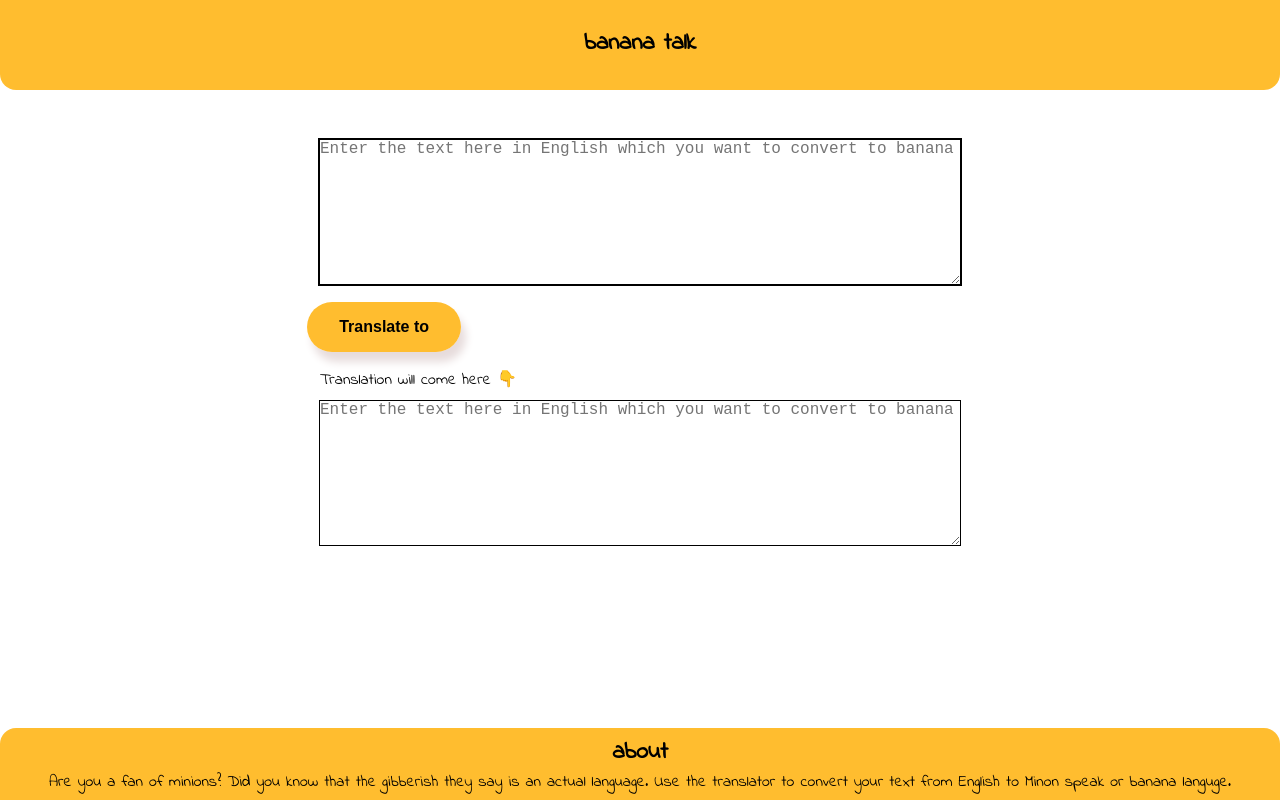
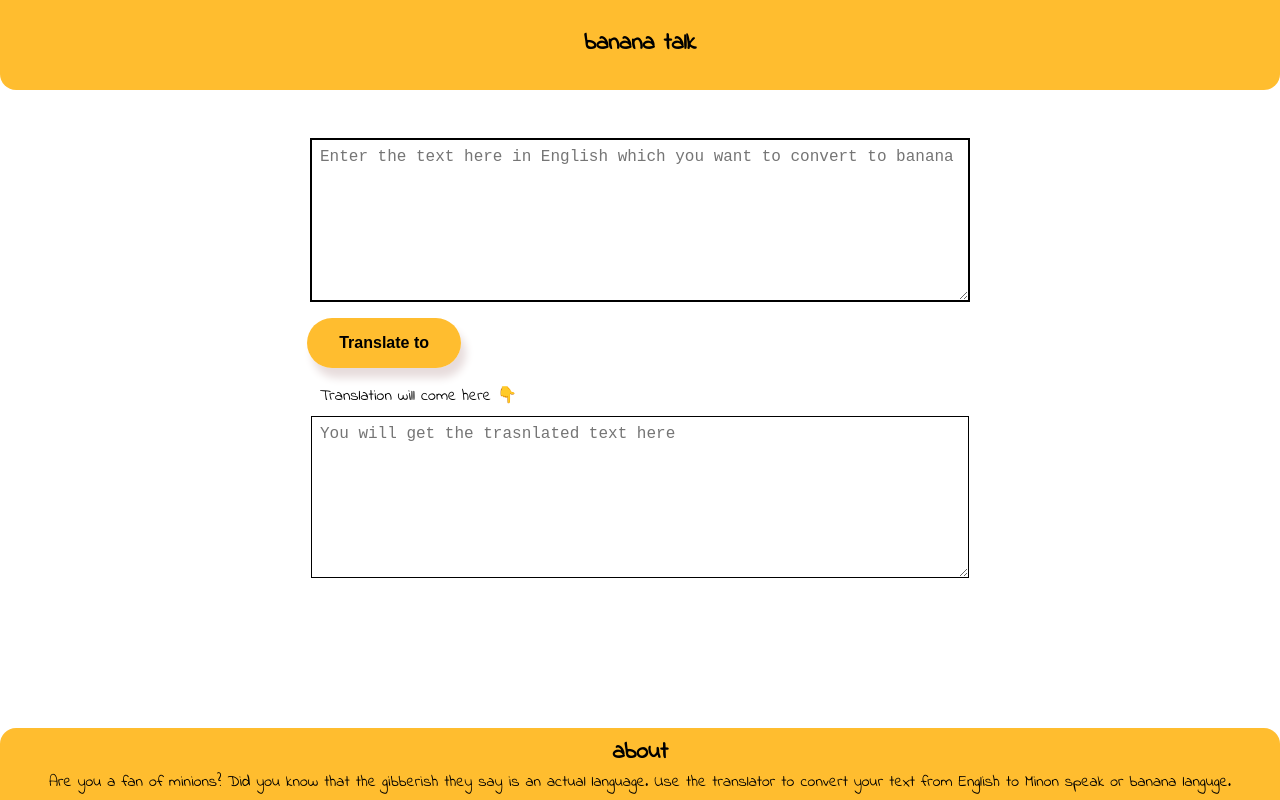
Before and after one commit to sdhamani/Banana-Speak, a plain HTML site: page index.html in a window 1280 px wide. Drawn offline with Linux system fonts and the light colour scheme.

Commit message:
Added padding

```diff
--- a/app.js
+++ b/app.js
@@ -9,7 +9,6 @@ var serverUrl = "https://api.funtranslations.com/translate/minion.json";
 function generateServerUrl(text) {
     return serverUrl + "?text=" + text;
 }
-
 
 
 
@@ -27,7 +26,7 @@ function clickEventHandler() {
         .then(response => response.json())
         .then(json => {
             var translatedText = json.contents.translated;
-            outputtext.innertext = translatedText;
+            outputtext.innerText = translatedText;
             console.log(translatedText)
         })
         .catch(errorHandler)
--- a/index.html
+++ b/index.html
@@ -21,7 +21,7 @@
 
         <div class="center">Translation will come here 👇</div>
 
-        <textarea  id="output"  placeholder="Enter the text here in English which you want to convert to banana"></textarea>
+        <textarea  id="output"  placeholder="You will get the trasnlated text here"></textarea>
 
     </section>
 
@@ -33,6 +33,7 @@
     </footer>
 
     <script src="app.js" type="text/javascript"></script>
+
 </body>
 
 
--- a/style.css
+++ b/style.css
@@ -26,6 +26,8 @@ textarea {
     display: block;
     margin: auto;
     margin-top: 3rem;
+    font-size: 2rem;
+    padding: 0.5rem 0.5rem;
 
 }
 
@@ -38,6 +40,7 @@ textarea {
     display: block;
     margin: auto;
     margin-top: 0.5rem;
+    padding: 0.5rem 0.5rem;
 }
 
 .heading{
```
